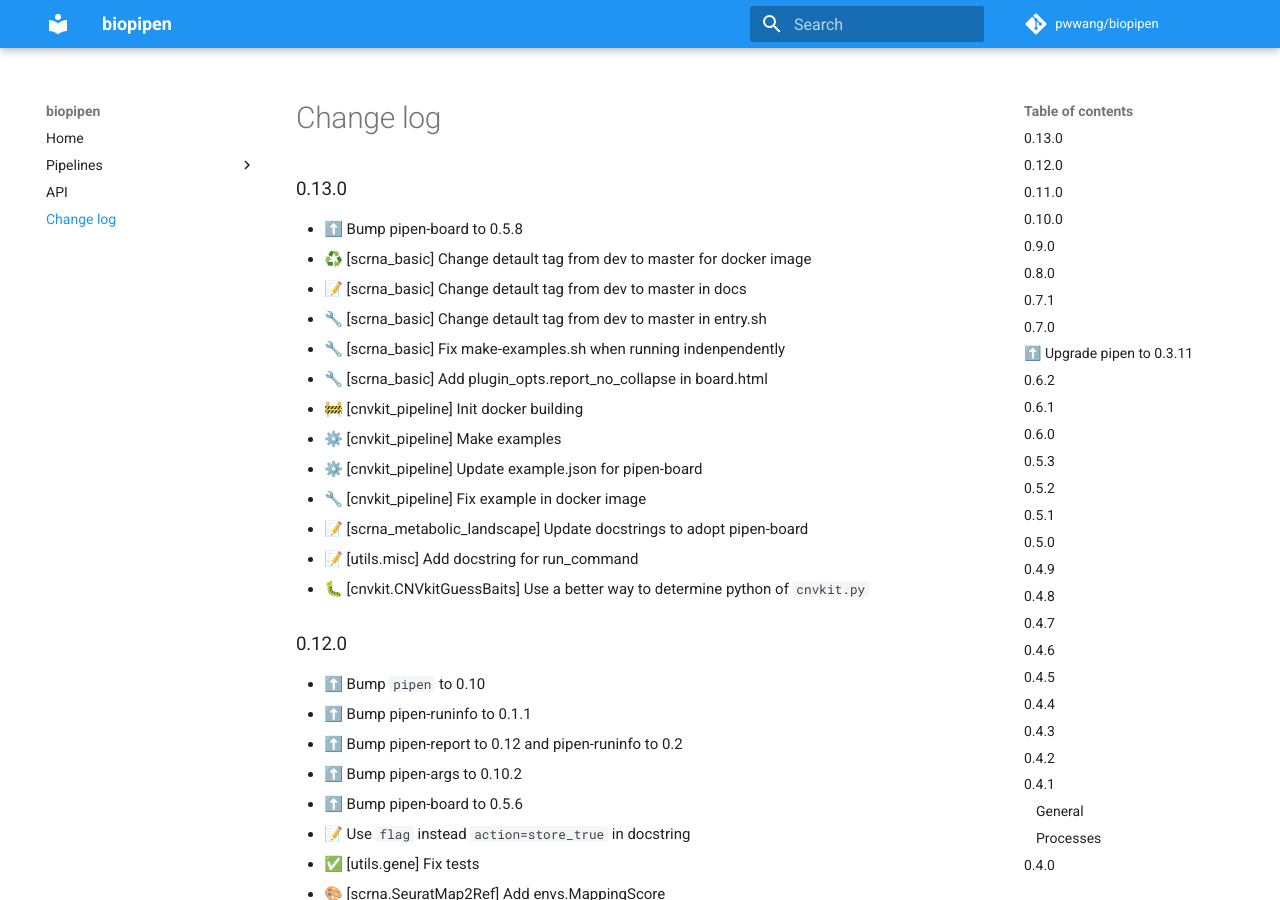
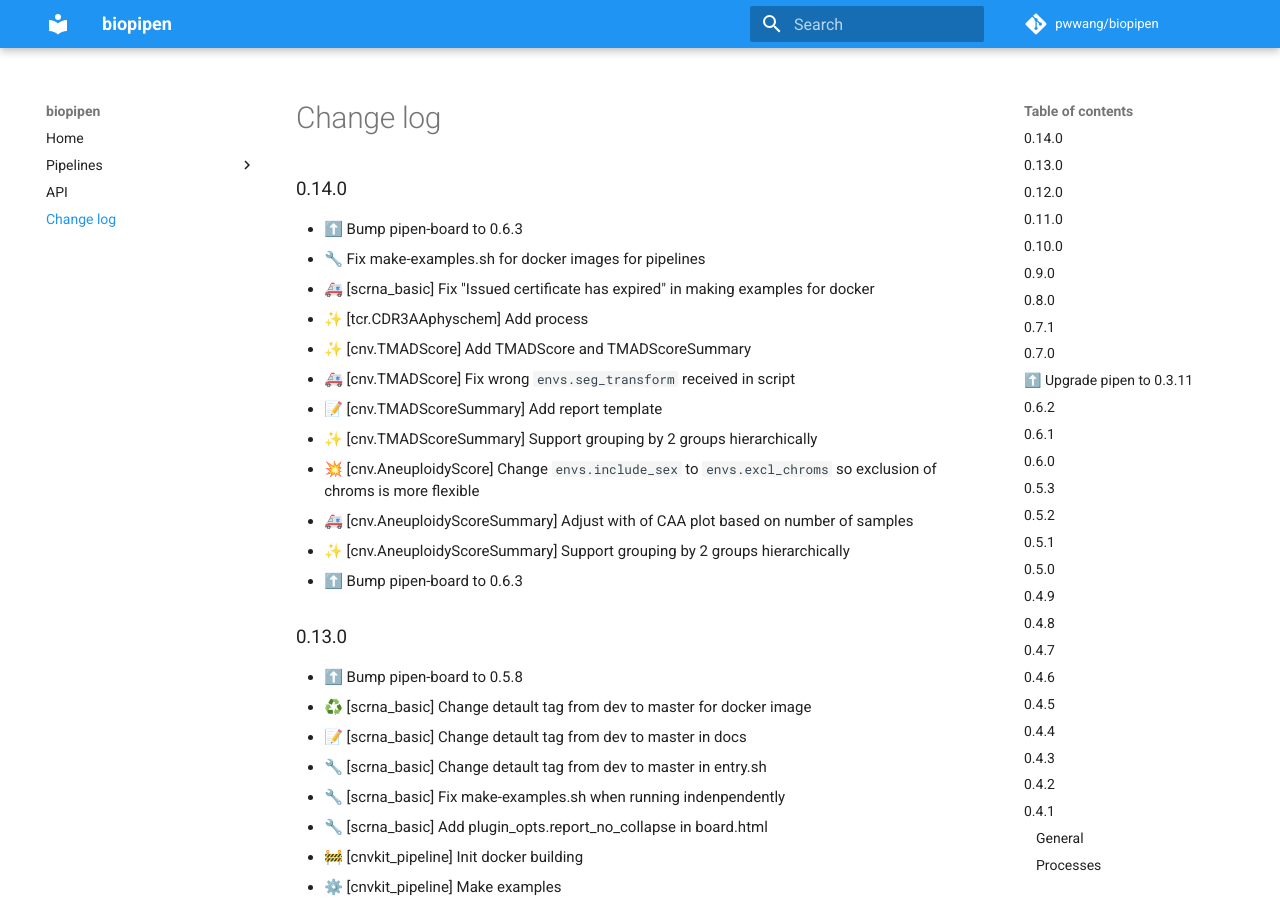
Before and after one commit to pwwang/biopipen, an MkDocs documentation site: the page built from docs/CHANGELOG.md, in a window 1280 px wide and 900 px high. Built offline with MkDocs 1.6.1 and Material for MkDocs 9.7.7, drawn with Linux system fonts in a browser that asks for light colours; comment, search, counter and statistics services are not loaded.

Commit message:
🔖 0.14.0

```diff
--- a/biopipen/__init__.py
+++ b/biopipen/__init__.py
@@ -1,2 +1,2 @@
 
-__version__ = "0.13.0"
+__version__ = "0.14.0"
--- a/docs/CHANGELOG.md
+++ b/docs/CHANGELOG.md
@@ -1,3 +1,18 @@
+## 0.14.0
+
+- ⬆️ Bump pipen-board to 0.6.3
+- 🔧 Fix make-examples.sh for docker images for pipelines
+- 🚑 [scrna_basic] Fix "Issued certificate has expired" in making examples for docker
+- ✨ [tcr.CDR3AAphyschem] Add process
+- ✨ [cnv.TMADScore] Add TMADScore and TMADScoreSummary
+- 🚑 [cnv.TMADScore] Fix wrong `envs.seg_transform` received in script
+- 📝 [cnv.TMADScoreSummary] Add report template
+- ✨ [cnv.TMADScoreSummary] Support grouping by 2 groups hierarchically
+- 💥 [cnv.AneuploidyScore] Change `envs.include_sex` to `envs.excl_chroms` so exclusion of chroms is more flexible
+- 🚑 [cnv.AneuploidyScoreSummary] Adjust with of CAA plot based on number of samples
+- ✨ [cnv.AneuploidyScoreSummary] Support grouping by 2 groups hierarchically
+- ⬆️ Bump pipen-board to 0.6.3
+
 ## 0.13.0
 
 - ⬆️ Bump pipen-board to 0.5.8
--- a/pyproject.toml
+++ b/pyproject.toml
@@ -1,6 +1,6 @@
 [tool.poetry]
 name = "biopipen"
-version = "0.13.0"
+version = "0.14.0"
 description = "Bioinformatics processes/pipelines that can be run from `pipen run`"
 authors = ["pwwang <pwwang@pwwang.com>"]
 license = "MIT"
```
